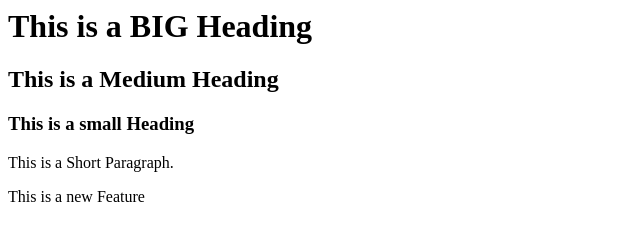
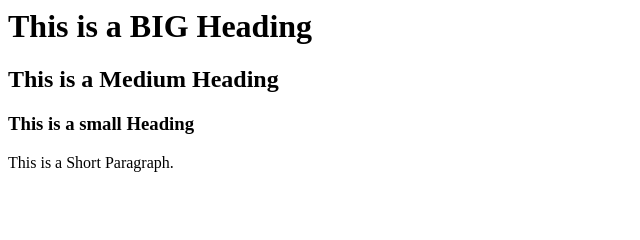
Before and after one commit to bandhan07/Localrepo, a plain HTML site: page index.html in a window 1280 px wide. Shown: the whole page, without its empty margins (0-640 px from the left). Drawn offline with Linux system fonts and the light colour scheme.

Commit message:
Main branch was Updated.

```diff
--- a/index.html
+++ b/index.html
@@ -3,4 +3,3 @@
 <h3>This is a small Heading</h3>
 
 <p>This is a Short Paragraph.</p>
-<p>This is a new Feature</p>
```
